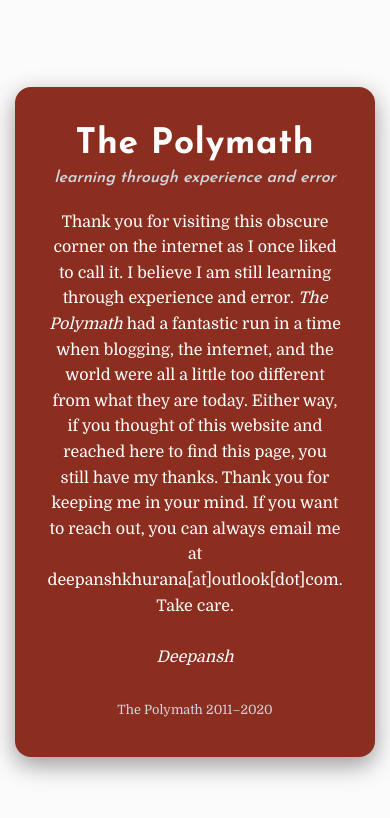
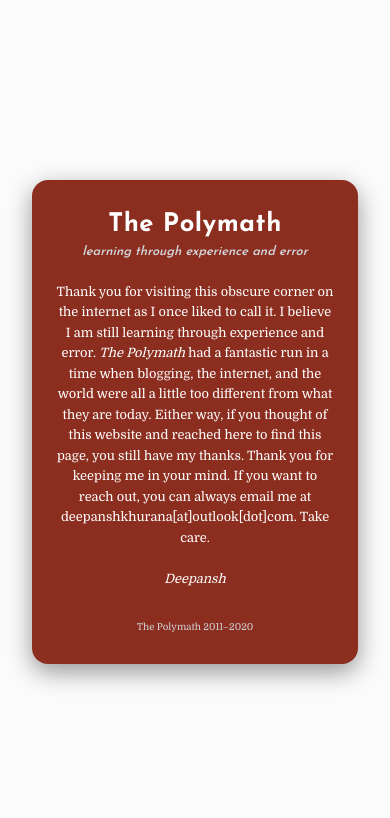
Before and after one commit to DeepanshKhurana/ThePolymath, a plain HTML site: page index.html in a window 390 px wide. Drawn offline with Linux system fonts and the light colour scheme.

Commit message:
feat: add @media query for mobile

```diff
--- a/index.html
+++ b/index.html
@@ -65,6 +65,24 @@ footer{
   font-size:0.8rem;
   color:var(--grey);
 }
+
+@media (max-width: 768px) {
+  h1 {
+    font-size: 1.6rem !important;
+  }
+  .subtitle {
+    font-size: 0.8rem !important;
+  }
+  .message {
+    font-size: 0.8rem !important;
+  }
+  footer {
+    font-size: 0.6rem !important;
+  }
+  .container {
+    padding: 2rem 1.5rem !important;
+  }
+}
 </style>
 </head>
 <body>
```
